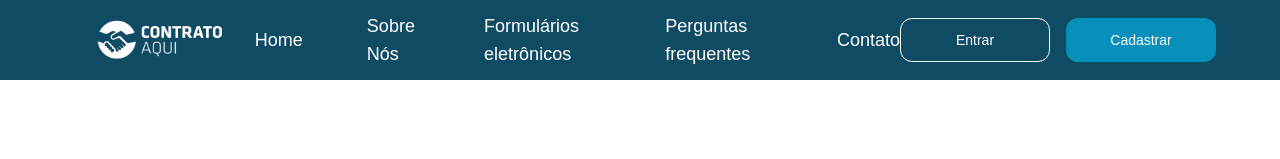
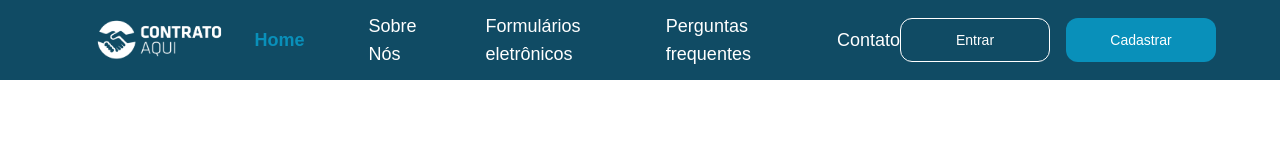
Before and after one commit to janiokd/contratos, a Next.js app: page / in a window 1280 px wide. Shown: the top 159 px of the page. Built offline with nearby package versions, Linux system fonts and the light colour scheme.

Commit message:
Ajustes finais para deploy

```diff
--- a/src/app/components/Header.tsx
+++ b/src/app/components/Header.tsx
@@ -4,6 +4,7 @@ import { useState } from 'react';
 import { HiMenu, HiX } from 'react-icons/hi';
 import BtnCadastrar from './BtnCadastrar';
 import Link from 'next/link';
+import { usePathname } from 'next/navigation';
 
 const navLinks = [
   { href: '/', label: 'Home' },
@@ -15,11 +16,13 @@ const navLinks = [
 
 export default function Header() {
   const [isMenuOpen, setIsMenuOpen] = useState(false);
+  const pathname = usePathname(); // 👈 pega o caminho atual
 
   return (
     <header className="bg-[#104B64] w-full h-[80px] flex items-center font-poppins relative z-50">
       <nav className="w-full px-6 md:px-8 lg:px-16 flex items-center justify-between">
-        <Link href="/">
+
+        <Link href="#">
           <img src="/logo.png" alt="Logo" className="w-32 md:w-40 lg:w-60 h-auto cursor-pointer" />
         </Link>
 
@@ -32,21 +35,29 @@ export default function Header() {
 
 
         <ul className="hidden lg:flex gap-16 text-white text-sm lg:text-lg items-center">
-          {navLinks.map(({ href, label }) => (
+          {navLinks.map(({ href, label }) => {
+            const isActive = pathname === href;
+
+            return (
               <li key={href}>
-              <Link href={href} className="hover:text-[#0990BA] transition">
+                <Link
+                  href={href}
+                  className={`transition hover:text-[#0990BA] ${
+                    isActive ? 'text-[#0990BA] font-semibold' : ''
+                  }`}
+                >
                   {label}
                 </Link>
               </li>
-          ))}
+            );
+          })}
         </ul>
 
 
         <div className="hidden lg:flex gap-4 items-center">
           <BtnCadastrar
             href="/login"
-            className="min-w-[150px] border border-white text-white bg-transparent
-             hover:bg-white hover:text-[#104B64]"
+            className="min-w-[150px] border border-white text-white bg-transparent hover:bg-white hover:text-[#104B64]"
           >
             Entrar
           </BtnCadastrar>
@@ -62,17 +73,27 @@ export default function Header() {
 
       {isMenuOpen && (
         <div className="lg:hidden absolute top-[80px] left-0 w-full bg-[#104B64] flex flex-col items-center gap-6 py-6 text-white z-40 font-poppins text-base px-4">
-          {navLinks.map(({ href, label }) => (
-            <Link key={href} href={href} onClick={() => setIsMenuOpen(false)} className="hover:text-[#0990BA] transition">
+          {navLinks.map(({ href, label }) => {
+            const isActive = pathname === href;
+            return (
+              <Link
+                key={href}
+                href={href}
+                onClick={() => setIsMenuOpen(false)}
+                className={`transition hover:text-[#0990BA] ${
+                  isActive ? 'text-[#0990BA] font-semibold' : ''
+                }`}
+              >
                 {label}
               </Link>
-          ))}
+            );
+          })}
 
           <Link
             href="/login"
+            onClick={() => setIsMenuOpen(false)}
             className="min-w-[150px] h-[44px] rounded-xl border border-white text-white bg-transparent
                      flex items-center justify-center px-4 hover:bg-white hover:text-[#104B64] transition text-sm"
-            onClick={() => setIsMenuOpen(false)}
           >
             Entrar
           </Link>
```
Also changed, not shown: src/app/sobre/page.tsx (line endings or trailing spaces). Lines whose indentation alone changed are shown as unchanged.
